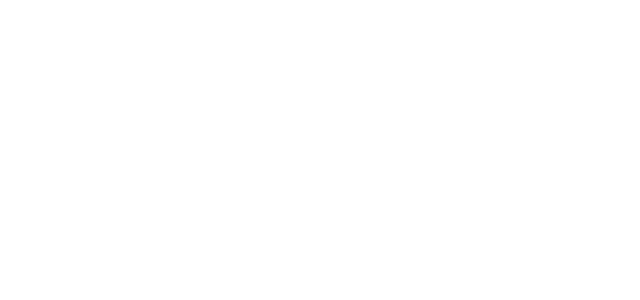
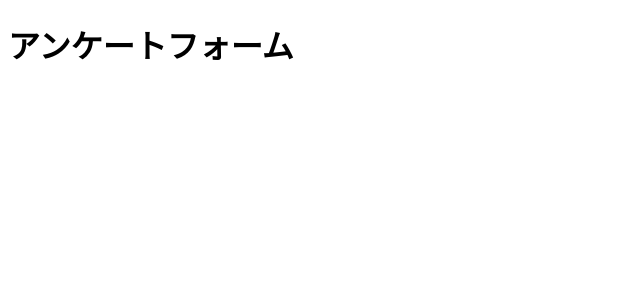
Before and after one commit to shoookawa/BoothQuestionnaire, a Vue app in the folder フロントエンド/: page / in a window 1280 px wide. Shown: the top 300 px of the page, without its empty margins (0-640 px from the left). Built offline with nearby package versions, Linux system fonts and the light colour scheme.

Commit message:
題名つけたよー

```diff
--- a/フロントエンド/src/App.vue
+++ b/フロントエンド/src/App.vue
@@ -4,6 +4,7 @@
 
 <template>
   <main>
+    <h1>アンケートフォーム</h1>
 
   </main>
 </template>
```
